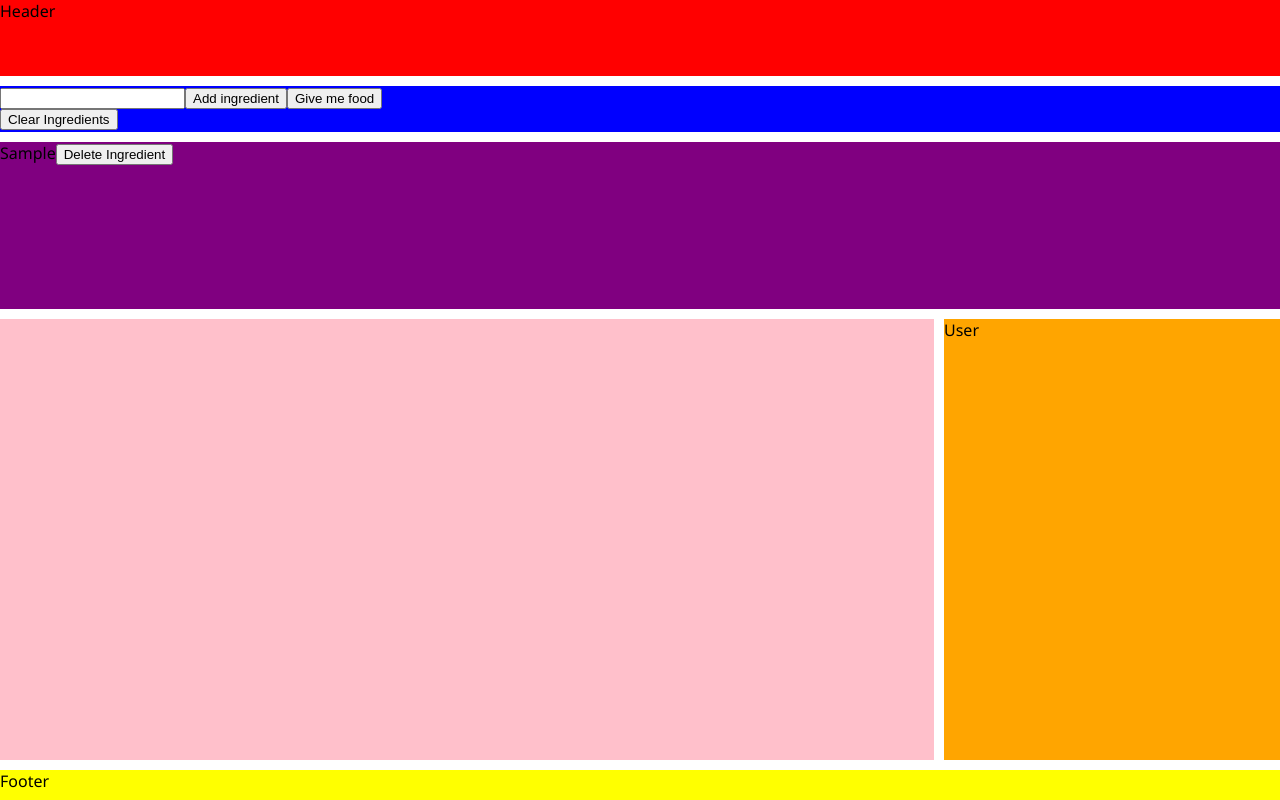
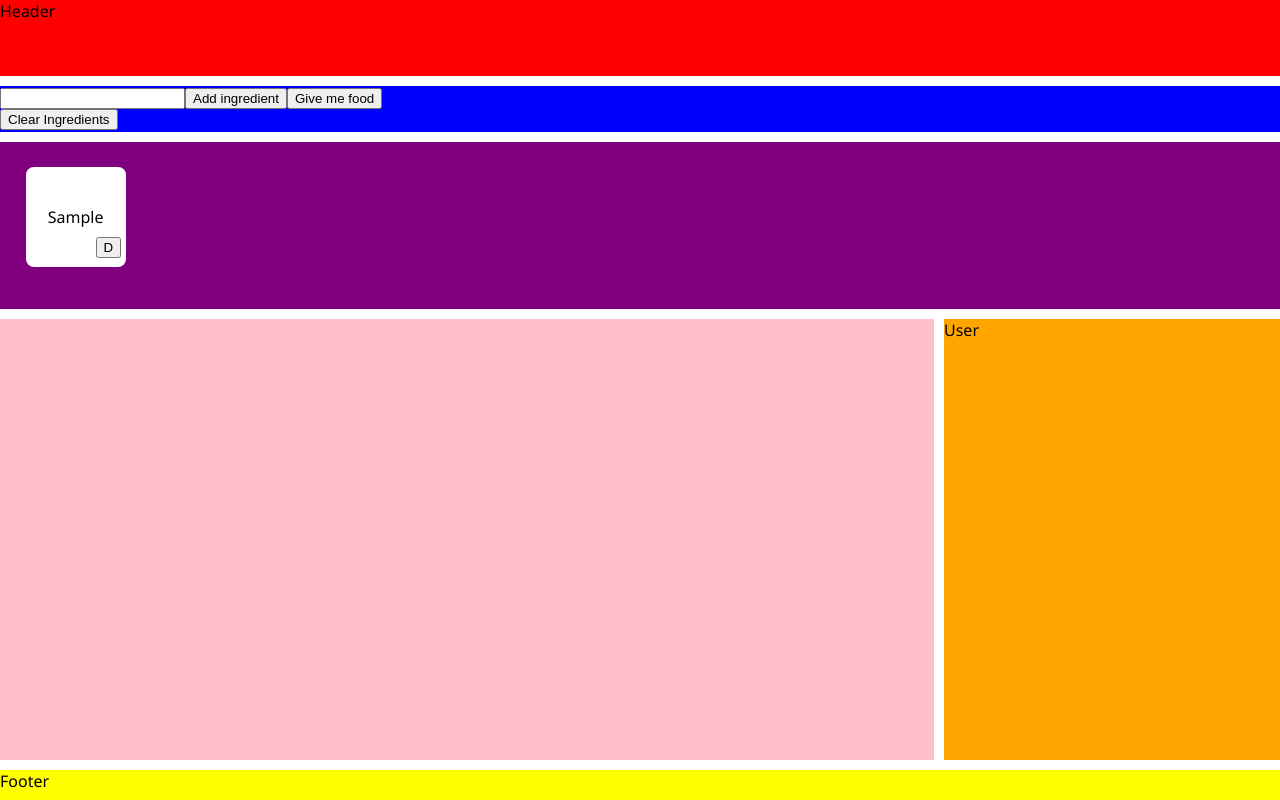
Before and after one commit to fwill22/fridge-savant-client, a React (Create React App) app: page / in a window 1280 px wide. Both pictures are taken after typing "Sample" into the empty fields and a click on the button "Add ingredient". Built offline with nearby package versions, Linux system fonts and the light colour scheme.

Commit message:
Semi final meal cards and basic ingredient cards

```diff
--- a/package.json
+++ b/package.json
@@ -7,6 +7,7 @@
     "@testing-library/react": "^11.1.0",
     "@testing-library/user-event": "^12.1.10",
     "dotenv": "^8.2.0",
+    "font-awesome": "^4.7.0",
     "react": "^17.0.2",
     "react-dom": "^17.0.2",
     "react-scripts": "4.0.3",
--- /dev/null
+++ b/src/components/Ingredient/index.css
@@ -0,0 +1,22 @@
+.ingredient{
+  display: inline-block;
+  background-color: white;
+  min-height: 100px;
+  min-width: 100px;
+  border-radius: 0.5rem;
+  margin: 2%;
+  position: relative;
+}
+
+.ingredient-name{
+  top: 50%;
+  left: 50%;
+  transform: translate(-50%, -50%);
+  position: absolute;
+}
+
+.delete-ingredient{
+  top: 70%;
+  left: 70%;
+  position: absolute;
+}
--- a/src/components/Ingredient/index.js
+++ b/src/components/Ingredient/index.js
@@ -1,4 +1,5 @@
 import React from 'react';
+import './index.css'
 
 const Ingredient = ({ name, deleteIngredient }) => {
   return (
@@ -6,7 +7,7 @@ const Ingredient = ({ name, deleteIngredient }) => {
       <span className='ingredient-name'>
         {name.charAt(0).toUpperCase() + name.slice(1)}
       </span>
-      <button onClick={() => deleteIngredient(name)}>Delete Ingredient</button>
+      <button class = 'delete-ingredient' onClick={() => deleteIngredient(name)}>D</button>
     </div>
   );
 };
--- /dev/null
+++ b/src/components/IngredientList/index.css
@@ -0,0 +1,3 @@
+.Ingredients{
+  /* display: inline-block; */
+}
--- a/src/components/IngredientList/index.js
+++ b/src/components/IngredientList/index.js
@@ -1,5 +1,6 @@
 import React from 'react';
 import Ingredient from '../Ingredient';
+import './index.css'
 
 const IngredientList = ({ basket, deleteIngredient }) => {
   return (
--- a/src/components/Meal/index.css
+++ b/src/components/Meal/index.css
@@ -39,6 +39,7 @@
   flex-flow: column nowrap;
   justify-content: flex-start;
   padding: 1.8em;
+  position: relative;
 }
 .card-body button {
   min-width: 8.3em;
@@ -116,3 +117,10 @@ a:hover {
     max-width: 45%;
   }
 }
+
+.bookmark-meal{
+  position: absolute;
+  top: 73%;
+  right: 5%;
+  transform: translate(-10%);
+}
--- a/src/components/Meal/index.js
+++ b/src/components/Meal/index.js
@@ -12,6 +12,7 @@ const Meal = ({ meal }) => {
           <p>{meal.summary}</p>
         </div>
         <button>More...</button>
+        <button class='bookmark-meal'>B</button>
       </div>
     </div>
   );
--- a/src/index.js
+++ b/src/index.js
@@ -3,6 +3,7 @@ import ReactDOM from 'react-dom';
 import './index.css';
 import App from './App';
 import reportWebVitals from './reportWebVitals';
+
 
 ReactDOM.render(
   <React.StrictMode>
```
Also changed, not shown: src/App.js (+3 -6 lines), 2 other files (tests, documents, lock files or other folders).
